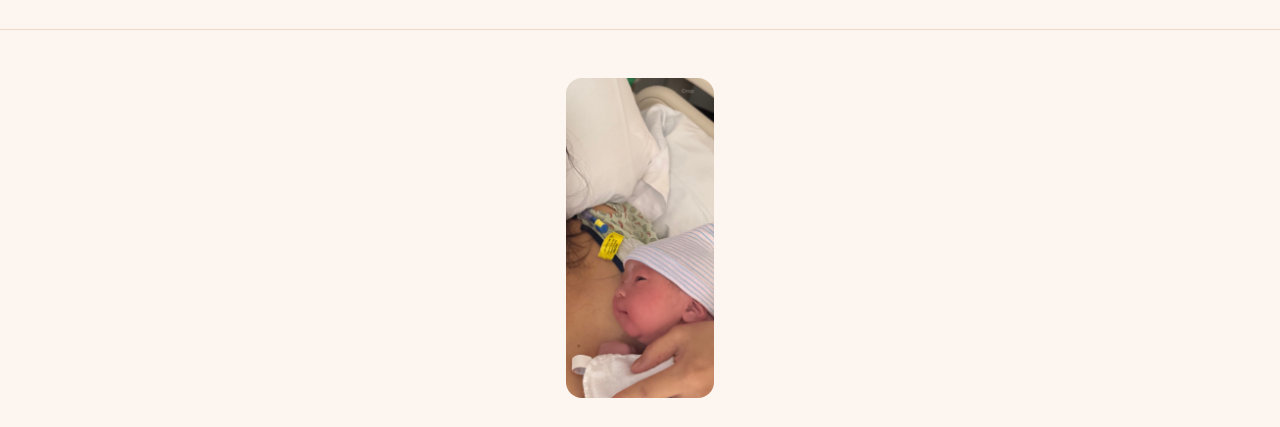
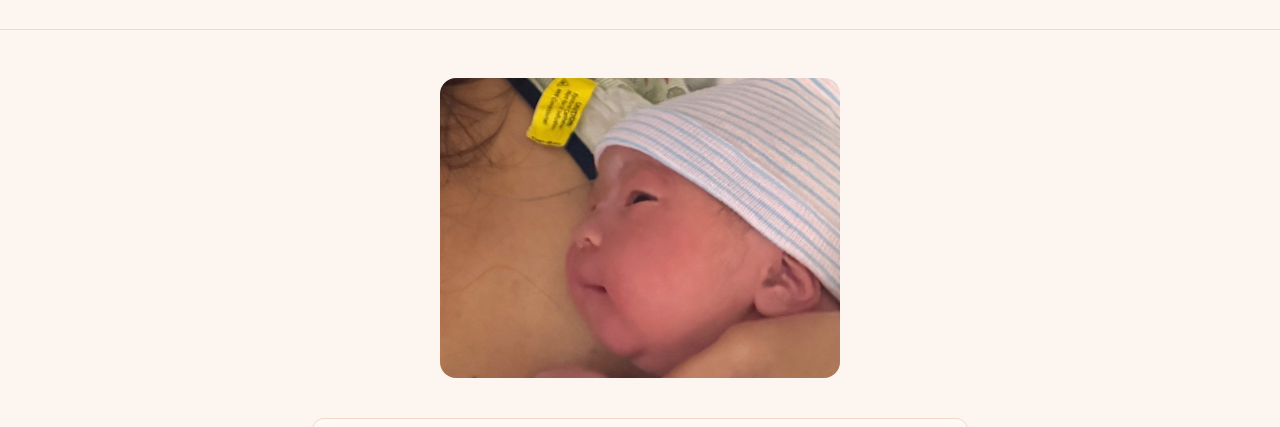
Before and after one commit to elizaliza/adele, a plain HTML site: page moments/born.html in a window 1280 px wide. Shown: the part 294-721 px from the top of the page. Drawn offline with Linux system fonts and the light colour scheme.

Commit message:
Crop top 1/3 of born photo, match 11 months layout

```diff
--- a/moments/born.html
+++ b/moments/born.html
@@ -22,7 +22,9 @@
   </div>
 
   <div class="content">
-    <img src="born.jpg" alt="Adele just born" class="page-photo portrait" />
+    <div class="photo-crop">
+      <img src="born.jpg" alt="Adele just born" class="portrait" />
+    </div>
     <ul class="milestone-list">
       <li>
         <span class="m-icon">&#x2728;</span>
--- a/style.css
+++ b/style.css
@@ -253,11 +253,19 @@ nav .brand {
   color: #7a6558;
 }
 
+.photo-crop {
+  overflow: hidden;
+  border-radius: 16px;
+  margin: 0 auto 2.5rem;
+  max-width: 400px;
+  aspect-ratio: 4 / 3;
+}
+
 .portrait {
-  max-height: 40vh;
-  width: auto;
+  width: 100%;
+  height: 100%;
   object-fit: cover;
-  object-position: center top;
+  object-position: center 75%;
 }
 
 footer {
```
